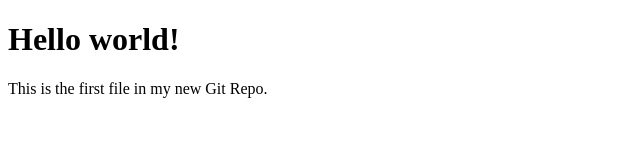
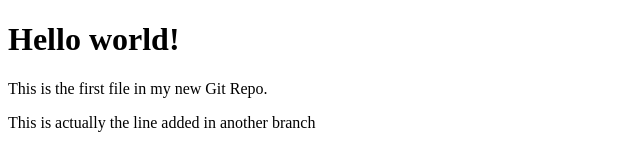
Before and after one commit to MichaelGavr/Hello, a plain HTML site: page index.html in a window 1280 px wide. Shown: the whole page, without its empty margins (0-640 px from the left). Drawn offline with Linux system fonts and the light colour scheme.

Commit message:
index changed in conflictbranch

```diff
--- a/index.html
+++ b/index.html
@@ -7,6 +7,6 @@
 
 <h1>Hello world!</h1>
 <p>This is the first file in my new Git Repo.</p>
-
+<p>This is actually the line added in another branch </p>
 </body>
 </html>
```
